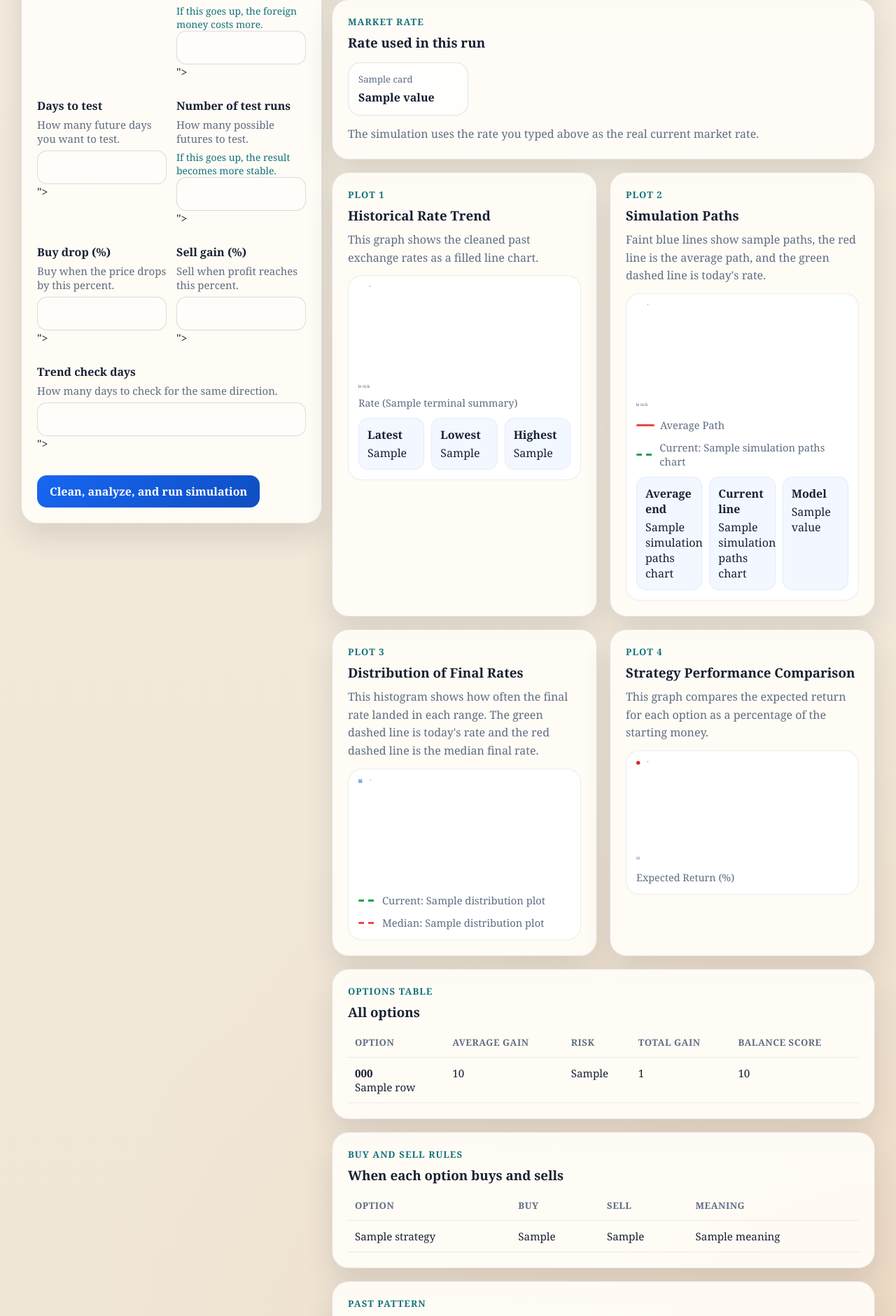
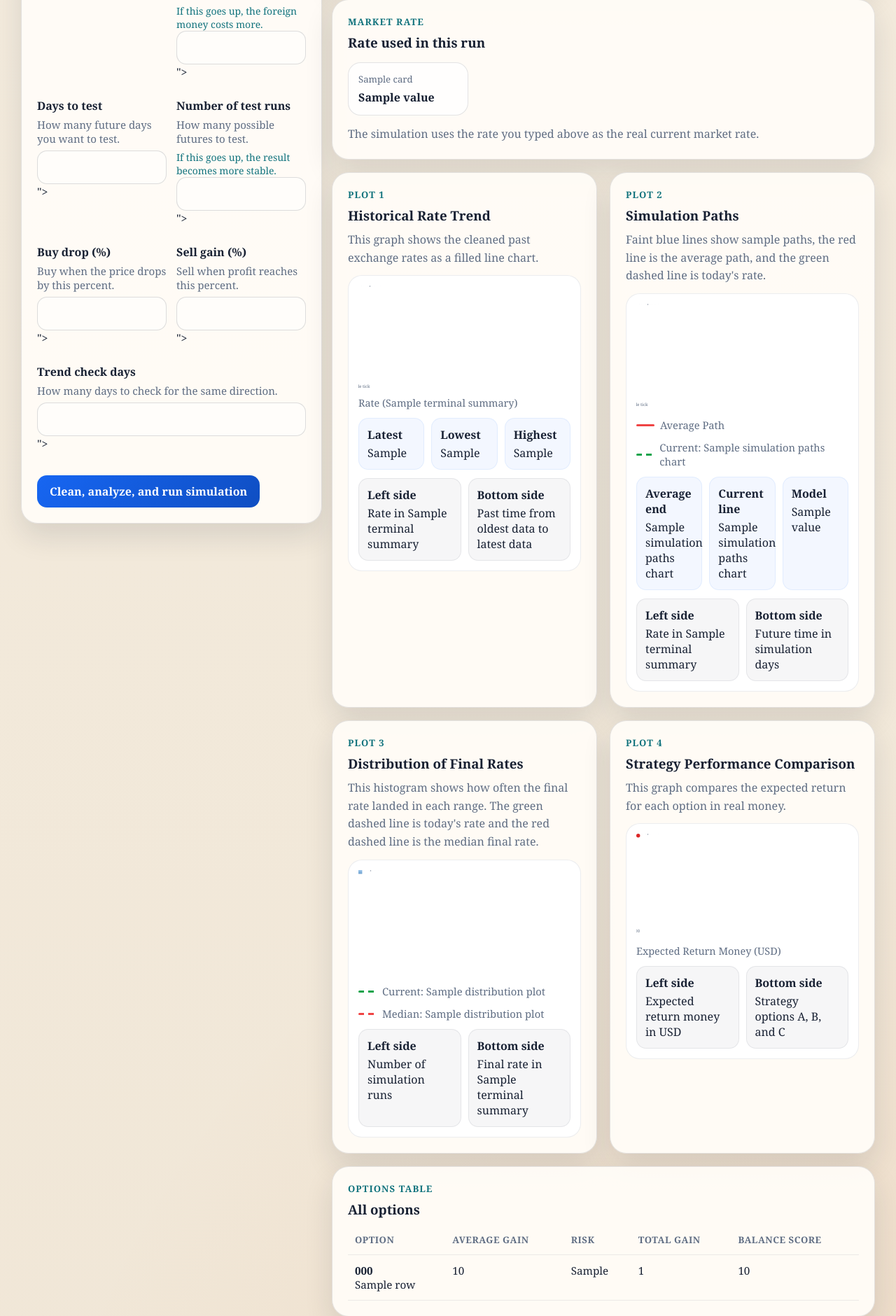
Before and after one commit to am2aidi/nutri, a Flask app: template templates/index.html in a window 1280 px wide. Shown: the part 2287-4167 px from the top of the page at 70% size. Run offline with Flask 3, Linux system fonts and the light colour scheme; the template is opened without the code that fills it: most values are stand-ins (such as "Sample title", 1, 10 or a date in 2020); form fields are guessed from the names that the template uses.

Commit message:
Add clear units and axis details to charts

```diff
--- a/app.py
+++ b/app.py
@@ -523,19 +523,19 @@ def _build_distribution_plot(
     }
 
 
-def _build_strategy_performance_plot(summary_df: pd.DataFrame, initial_capital: float) -> dict:
+def _build_strategy_performance_plot(summary_df: pd.DataFrame, currency_label: str) -> dict:
     if summary_df.empty:
         return {}
 
     rows = []
     for _, row in summary_df.iterrows():
-        percent_value = (float(row["average_return"]) / float(initial_capital)) * 100 if initial_capital else 0.0
+        money_value = float(row["average_return"])
         rows.append(
             {
                 "code": _display_strategy_code(row["strategy_code"]),
                 "name": row["name"],
-                "value": percent_value,
-                "label": f"{percent_value:+.2f}%",
+                "value": money_value,
+                "label": _format_money(money_value, currency_label),
             }
         )
 
@@ -585,7 +585,12 @@ def _build_strategy_performance_plot(summary_df: pd.DataFrame, initial_capital:
 
     y_ticks = []
     for tick_value in np.linspace(max_value, min_value, 5):
-        y_ticks.append({"y": f"{scale_y(float(tick_value)):.1f}", "label": f"{float(tick_value):.1f}"})
+        y_ticks.append(
+            {
+                "y": f"{scale_y(float(tick_value)):.1f}",
+                "label": f"{float(tick_value):,.0f}",
+            }
+        )
 
     return {
         "bars": bars,
@@ -932,7 +937,7 @@ def index():
                 local_currency,
                 target_currency,
             )
-            strategy_plot = _build_strategy_performance_plot(summary_df, initial_capital)
+            strategy_plot = _build_strategy_performance_plot(summary_df, local_currency)
             starting_foreign_units = initial_capital / float(starting_rate)
             calculator_foreign_amount = calculator_amount / float(starting_rate)
             scenario_cards = [
--- a/templates/index.html
+++ b/templates/index.html
@@ -364,6 +364,22 @@
         font-size: 0.9rem;
         color: var(--muted);
       }
+      .axis-guide {
+        display: grid;
+        grid-template-columns: repeat(2, minmax(0, 1fr));
+        gap: 10px;
+        margin-top: 12px;
+      }
+      .axis-guide-card {
+        padding: 12px;
+        border-radius: 14px;
+        background: rgba(24, 33, 51, 0.04);
+        border: 1px solid rgba(24, 33, 51, 0.08);
+      }
+      .axis-guide-card strong {
+        display: block;
+        margin-bottom: 4px;
+      }
       .strategy-bar-positive { fill: #2563eb; }
       .strategy-bar-negative { fill: #dc2626; }
 
@@ -519,7 +535,7 @@
       @media (max-width: 760px) {
         .page { width: min(100% - 18px, 100%); }
         .grid-2, .grid-3, .metrics, .story-grid { grid-template-columns: 1fr; }
-        .calc-quick-grid, .hist-top, .chart-grid, .plot-grid, .plot-stats { grid-template-columns: 1fr; }
+        .calc-quick-grid, .hist-top, .chart-grid, .plot-grid, .plot-stats, .axis-guide { grid-template-columns: 1fr; }
       }
     </style>
   </head>
@@ -904,6 +920,16 @@
                         <div class="plot-stat"><strong>Lowest</strong><span>{{ results.history_chart.low_value }}</span></div>
                         <div class="plot-stat"><strong>Highest</strong><span>{{ results.history_chart.high_value }}</span></div>
                       </div>
+                      <div class="axis-guide">
+                        <div class="axis-guide-card">
+                          <strong>Left side</strong>
+                          <span>Rate in {{ results.terminal_summary.pair_label }}</span>
+                        </div>
+                        <div class="axis-guide-card">
+                          <strong>Bottom side</strong>
+                          <span>Past time from oldest data to latest data</span>
+                        </div>
+                      </div>
                     {% else %}
                       <p class="help">Upload a CSV or type a rate list to see the history plot.</p>
                     {% endif %}
@@ -938,6 +964,16 @@
                       <div class="plot-stat"><strong>Current line</strong><span>{{ results.simulation_paths_chart.current_label }}</span></div>
                       <div class="plot-stat"><strong>Model</strong><span>{{ results.model_cards[0].value }}</span></div>
                     </div>
+                    <div class="axis-guide">
+                      <div class="axis-guide-card">
+                        <strong>Left side</strong>
+                        <span>Rate in {{ results.terminal_summary.pair_label }}</span>
+                      </div>
+                      <div class="axis-guide-card">
+                        <strong>Bottom side</strong>
+                        <span>Future time in simulation days</span>
+                      </div>
+                    </div>
                   </div>
                 </article>
 
@@ -969,13 +1005,23 @@
                       <div class="legend-chip"><span class="legend-line current"></span><span>Current: {{ results.distribution_plot.current_label }}</span></div>
                       <div class="legend-chip"><span class="legend-line median"></span><span>Median: {{ results.distribution_plot.median_label }}</span></div>
                     </div>
+                    <div class="axis-guide">
+                      <div class="axis-guide-card">
+                        <strong>Left side</strong>
+                        <span>Number of simulation runs</span>
+                      </div>
+                      <div class="axis-guide-card">
+                        <strong>Bottom side</strong>
+                        <span>Final rate in {{ results.terminal_summary.pair_label }}</span>
+                      </div>
+                    </div>
                   </div>
                 </article>
 
                 <article class="card">
                   <div class="eyebrow">Plot 4</div>
                   <h3>Strategy Performance Comparison</h3>
-                  <p class="help">This graph compares the expected return for each option as a percentage of the starting money.</p>
+                  <p class="help">This graph compares the expected return for each option in real money.</p>
                   <div class="plot-shell">
                     <svg viewBox="0 0 560 280" role="img" aria-label="Strategy performance comparison">
                       {% for tick in results.strategy_plot.y_ticks %}
@@ -990,7 +1036,17 @@
                         <text class="hist-bar-label" x="{{ bar.center_x }}" y="260">{{ bar.code }}</text>
                       {% endfor %}
                     </svg>
-                    <div class="plot-axis-title">Expected Return (%)</div>
+                    <div class="plot-axis-title">Expected Return Money ({{ results.local_currency }})</div>
+                    <div class="axis-guide">
+                      <div class="axis-guide-card">
+                        <strong>Left side</strong>
+                        <span>Expected return money in {{ results.local_currency }}</span>
+                      </div>
+                      <div class="axis-guide-card">
+                        <strong>Bottom side</strong>
+                        <span>Strategy options A, B, and C</span>
+                      </div>
+                    </div>
                   </div>
                 </article>
               </div>
```
